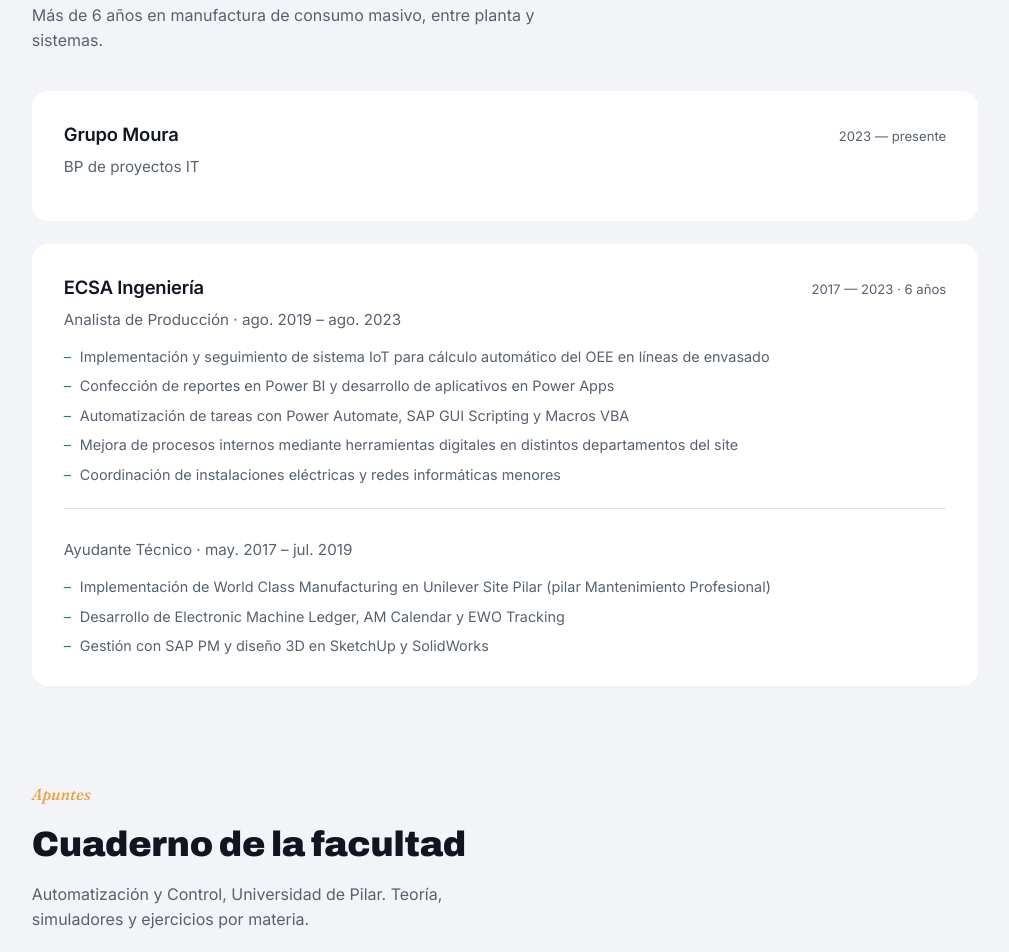
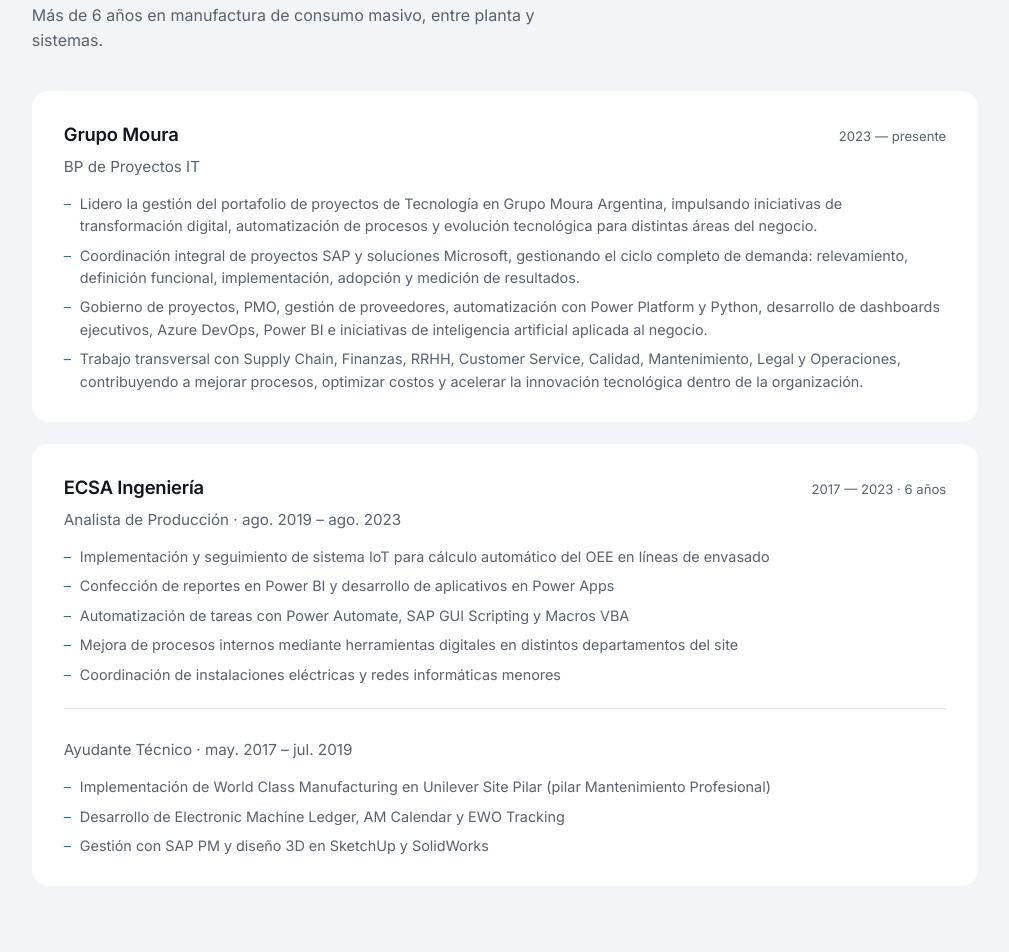
Before and after one commit to joaquindelacorte/joaco, a plain HTML site: page index.html in a window 1280 px wide. Shown: the part 3080-4032 px from the top of the page, without its empty margins (135-1144 px from the left). Drawn offline with Linux system fonts and the light colour scheme.

Commit message:
Actualizar descripción del rol actual en Grupo Moura

```diff
--- a/index.html
+++ b/index.html
@@ -148,7 +148,13 @@
           <h3>Grupo Moura</h3>
           <time>2023 — presente</time>
         </div>
-        <p class="exp-card__role">BP de proyectos IT</p>
+        <p class="exp-card__role">BP de Proyectos IT</p>
+        <ul class="exp-card__bullets">
+          <li>Lidero la gestión del portafolio de proyectos de Tecnología en Grupo Moura Argentina, impulsando iniciativas de transformación digital, automatización de procesos y evolución tecnológica para distintas áreas del negocio.</li>
+          <li>Coordinación integral de proyectos SAP y soluciones Microsoft, gestionando el ciclo completo de demanda: relevamiento, definición funcional, implementación, adopción y medición de resultados.</li>
+          <li>Gobierno de proyectos, PMO, gestión de proveedores, automatización con Power Platform y Python, desarrollo de dashboards ejecutivos, Azure DevOps, Power BI e iniciativas de inteligencia artificial aplicada al negocio.</li>
+          <li>Trabajo transversal con Supply Chain, Finanzas, RRHH, Customer Service, Calidad, Mantenimiento, Legal y Operaciones, contribuyendo a mejorar procesos, optimizar costos y acelerar la innovación tecnológica dentro de la organización.</li>
+        </ul>
       </article>
 
       <article class="exp-card">
```
